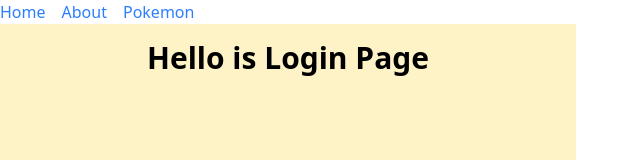
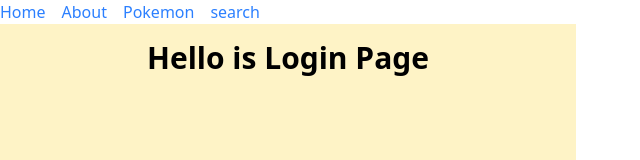
Before and after one commit to Elmosius/React, a React (Vite) app: page /auth/login in a window 1280 px wide. Shown: the top 160 px of the page, without its empty margins (0-640 px from the left). Built offline with nearby package versions, Linux system fonts and the light colour scheme.

Commit message:
feat: learn parameter query

```diff
--- a/src/components/shared/Navbar.tsx
+++ b/src/components/shared/Navbar.tsx
@@ -24,6 +24,21 @@ export default function Navbar() {
             Pokemon
           </Link>
         </li>
+
+        <li>
+          <Link
+            to={'/search'}
+            className={'text-blue-500'}
+            activeProps={activeProps}
+            search={{
+              query: 'hello',
+              sort: 'asc',
+              categories: ['all'],
+            }}
+          >
+            search
+          </Link>
+        </li>
       </ul>
     </nav>
   );
--- a/src/routeTree.gen.ts
+++ b/src/routeTree.gen.ts
@@ -9,6 +9,7 @@
 // Additionally, you should also exclude this file from your linter and/or formatter to prevent it from being checked or modified.
 
 import { Route as rootRouteImport } from './routes/__root'
+import { Route as SearchRouteImport } from './routes/search'
 import { Route as AboutRouteImport } from './routes/about'
 import { Route as IndexRouteImport } from './routes/index'
 import { Route as PokemonIndexRouteImport } from './routes/pokemon/index'
@@ -16,6 +17,11 @@ import { Route as PokemonIdRouteImport } from './routes/pokemon/$id'
 import { Route as AuthRegisterRouteImport } from './routes/auth/register'
 import { Route as AuthLoginRouteImport } from './routes/auth/login'
 
+const SearchRoute = SearchRouteImport.update({
+  id: '/search',
+  path: '/search',
+  getParentRoute: () => rootRouteImport,
+} as any)
 const AboutRoute = AboutRouteImport.update({
   id: '/about',
   path: '/about',
@@ -50,6 +56,7 @@ const AuthLoginRoute = AuthLoginRouteImport.update({
 export interface FileRoutesByFullPath {
   '/': typeof IndexRoute
   '/about': typeof AboutRoute
+  '/search': typeof SearchRoute
   '/auth/login': typeof AuthLoginRoute
   '/auth/register': typeof AuthRegisterRoute
   '/pokemon/$id': typeof PokemonIdRoute
@@ -58,6 +65,7 @@ export interface FileRoutesByFullPath {
 export interface FileRoutesByTo {
   '/': typeof IndexRoute
   '/about': typeof AboutRoute
+  '/search': typeof SearchRoute
   '/auth/login': typeof AuthLoginRoute
   '/auth/register': typeof AuthRegisterRoute
   '/pokemon/$id': typeof PokemonIdRoute
@@ -67,6 +75,7 @@ export interface FileRoutesById {
   __root__: typeof rootRouteImport
   '/': typeof IndexRoute
   '/about': typeof AboutRoute
+  '/search': typeof SearchRoute
   '/auth/login': typeof AuthLoginRoute
   '/auth/register': typeof AuthRegisterRoute
   '/pokemon/$id': typeof PokemonIdRoute
@@ -77,6 +86,7 @@ export interface FileRouteTypes {
   fullPaths:
     | '/'
     | '/about'
+    | '/search'
     | '/auth/login'
     | '/auth/register'
     | '/pokemon/$id'
@@ -85,6 +95,7 @@ export interface FileRouteTypes {
   to:
     | '/'
     | '/about'
+    | '/search'
     | '/auth/login'
     | '/auth/register'
     | '/pokemon/$id'
@@ -93,6 +104,7 @@ export interface FileRouteTypes {
     | '__root__'
     | '/'
     | '/about'
+    | '/search'
     | '/auth/login'
     | '/auth/register'
     | '/pokemon/$id'
@@ -102,6 +114,7 @@ export interface FileRouteTypes {
 export interface RootRouteChildren {
   IndexRoute: typeof IndexRoute
   AboutRoute: typeof AboutRoute
+  SearchRoute: typeof SearchRoute
   AuthLoginRoute: typeof AuthLoginRoute
   AuthRegisterRoute: typeof AuthRegisterRoute
   PokemonIdRoute: typeof PokemonIdRoute
@@ -110,6 +123,13 @@ export interface RootRouteChildren {
 
 declare module '@tanstack/react-router' {
   interface FileRoutesByPath {
+    '/search': {
+      id: '/search'
+      path: '/search'
+      fullPath: '/search'
+      preLoaderRoute: typeof SearchRouteImport
+      parentRoute: typeof rootRouteImport
+    }
     '/about': {
       id: '/about'
       path: '/about'
@@ -158,6 +178,7 @@ declare module '@tanstack/react-router' {
 const rootRouteChildren: RootRouteChildren = {
   IndexRoute: IndexRoute,
   AboutRoute: AboutRoute,
+  SearchRoute: SearchRoute,
   AuthLoginRoute: AuthLoginRoute,
   AuthRegisterRoute: AuthRegisterRoute,
   PokemonIdRoute: PokemonIdRoute,
--- /dev/null
+++ b/src/routes/search.tsx
@@ -0,0 +1,100 @@
+import { createFileRoute, useNavigate } from '@tanstack/react-router';
+import { useEffect, useState } from 'react';
+
+type Category = 'all' | 'men' | 'women' | 'kids';
+
+type ItemFilters = {
+  query: string;
+  sort: 'asc' | 'desc';
+  categories: Category[];
+};
+
+export const Route = createFileRoute('/search')({
+  component: RouteComponent,
+  validateSearch: (search: Record<string, unknown>): ItemFilters => {
+    return {
+      query: (search.query as string) ?? '',
+      sort: (search.sort as 'asc' | 'desc') ?? 'asc',
+      categories: (search.categories as Category[]) ?? ['all'],
+    };
+  },
+});
+
+function RouteComponent() {
+  const { query, sort, categories } = Route.useSearch();
+  const navigate = useNavigate({ from: Route.fullPath });
+
+  // Local state for query (debounced)
+  const [localQuery, setLocalQuery] = useState(query);
+
+  // Keep local state in sync if user navigates with back/forward buttons
+  useEffect(() => {
+    setLocalQuery(query);
+  }, [query]);
+
+  // Debounce the URL update for query input
+  useEffect(() => {
+    const timeout = setTimeout(() => {
+      if (localQuery !== query) {
+        navigate({
+          search: (prev) => ({ ...prev, query: localQuery }),
+          replace: true, // biar ga spam history
+        });
+      }
+    }, 400); // 400ms debounce delay
+
+    return () => clearTimeout(timeout);
+  }, [localQuery, query, navigate]);
+
+  // Update other filters (sort & categories) langsung tanpa debounce
+  const updateFilters = (name: keyof ItemFilters, value: unknown) => {
+    navigate({
+      search: (prev) => {
+        const next = { ...prev, [name]: value };
+        // Hindari navigasi kalau tidak berubah
+        if (JSON.stringify(prev) === JSON.stringify(next)) return prev;
+        return next;
+      },
+      replace: true,
+    });
+  };
+
+  return (
+    <div>
+      <h1 className='font-bold text-2xl'>Search Page</h1>
+
+      <div className='flex flex-col gap-4 mt-6'>
+        {/* Input dengan debounce */}
+        <input className='border p-2' type='text' placeholder='Search' value={localQuery} onChange={(e) => setLocalQuery(e.target.value)} />
+
+        {/* Sort */}
+        <select title='sort' className='border p-2' value={sort} onChange={(e) => updateFilters('sort', e.target.value)}>
+          <option value='asc'>Ascending</option>
+          <option value='desc'>Descending</option>
+        </select>
+
+        {/* Categories */}
+        <select
+          multiple
+          title='categories'
+          className='border p-2'
+          value={categories}
+          onChange={(e) =>
+            updateFilters(
+              'categories',
+              Array.from(e.target.selectedOptions).map((option) => option.value as Category)
+            )
+          }
+        >
+          {['all', 'men', 'women', 'kids'].map((category) => (
+            <option key={category} value={category}>
+              {category}
+            </option>
+          ))}
+        </select>
+      </div>
+
+      <pre className='mt-6 bg-gray-100 p-3 rounded'>{JSON.stringify({ query, sort, categories }, null, 2)}</pre>
+    </div>
+  );
+}
```
